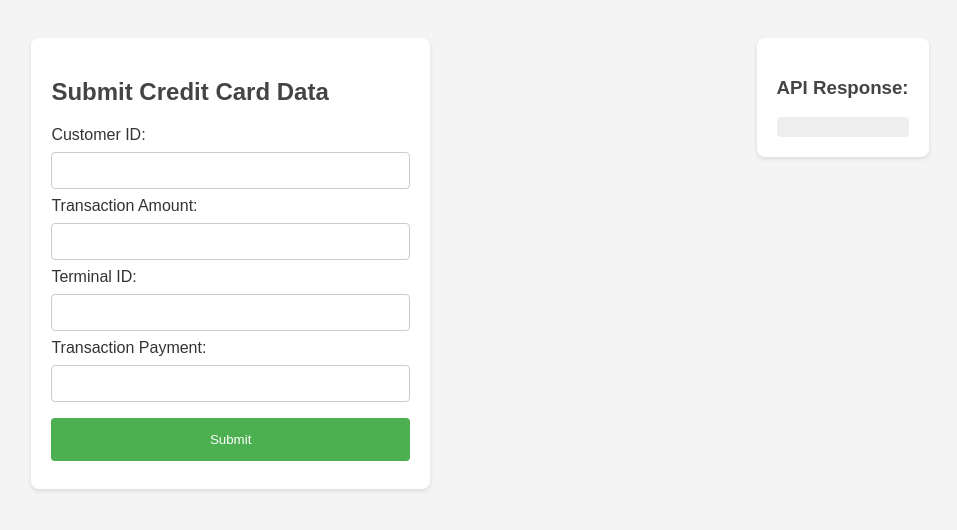
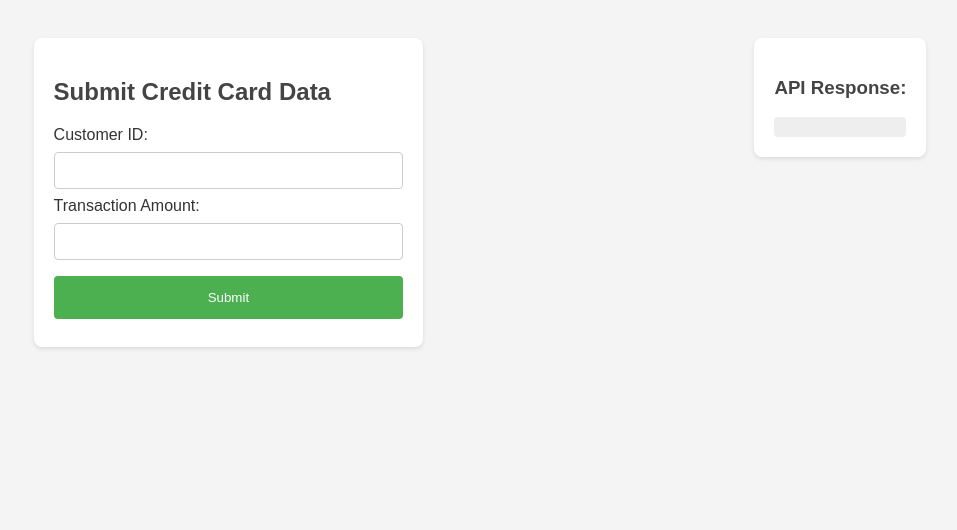
Before and after one commit to PedroAbreuNovais/flask-app-azure-deployment, a Flask app: template templates/index.html in a window 1280 px wide. Shown: the top 530 px of the page, without its empty margins (160-1117 px from the left). Run offline with Flask 3, Linux system fonts and the light colour scheme; the template is opened without the code that fills it, so the values that code supplies are empty.

Commit message:
Update index.html

```diff
--- a/templates/index.html
+++ b/templates/index.html
@@ -12,8 +12,7 @@
             <form id="ccForm">
                 Customer ID: <input type="text" name="customer_id"><br>
                 Transaction Amount: <input type="text" name="tx_amount"><br>
-                Terminal ID: <input type="text" name="terminal_id"><br>
-                Transaction Payment: <input type="text" name="tx_payment"><br>
+
                 <button type="submit">Submit</button>
             </form>
         </div>
```
